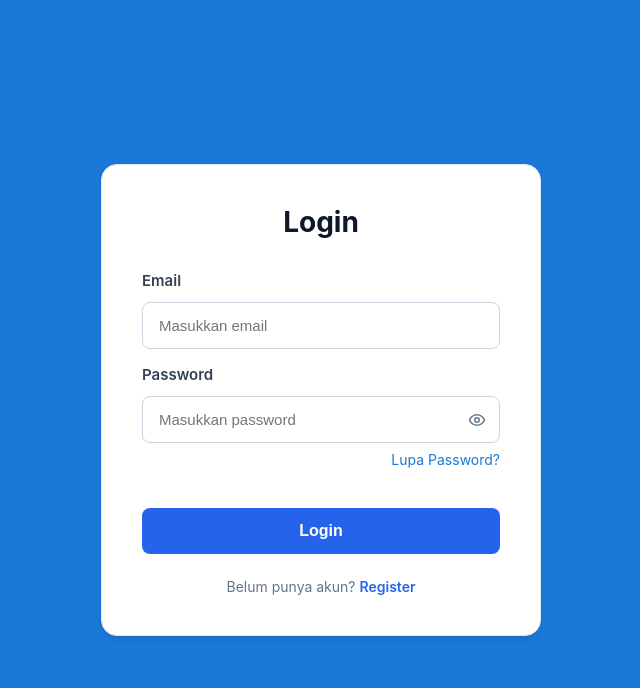
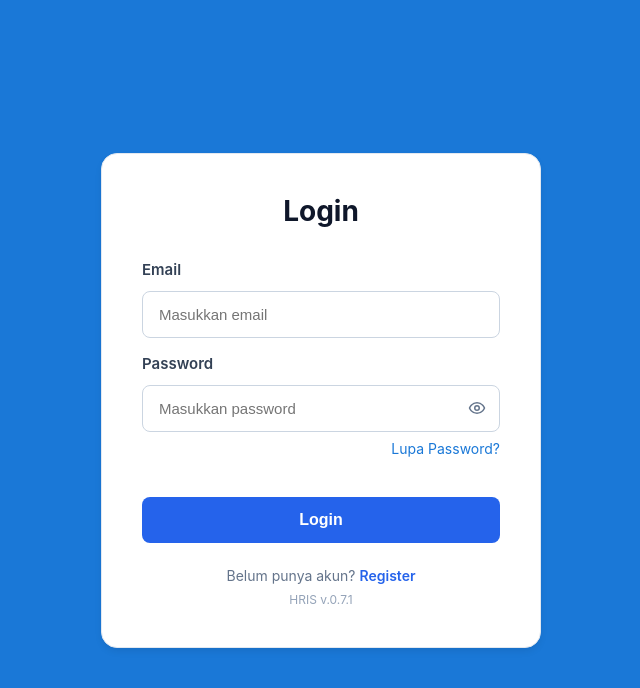
Before and after one commit to Tammam141/hris-frontend, a React (Vite) app: page /login in a window 1280 px wide. Shown: the top 688 px of the page, without its empty margins (319-959 px from the left). Built offline with nearby package versions, Linux system fonts and the light colour scheme; no server answers.

Commit message:
penambahan version dan perbaikan config

```diff
--- a/src/features/auth/LoginForm.tsx
+++ b/src/features/auth/LoginForm.tsx
@@ -179,6 +179,9 @@ export function LoginForm() {
             Belum punya akun?
             <Link to="/register" className="auth-link">Register</Link>
           </p>
+          <p className="auth-text" style={{ fontSize: '12px', color: '#94a3b8', marginTop: '8px', textAlign: 'center' }}>
+            HRIS v.0.7.1
+          </p>
         </div>
       </div>
     </div>
```
Also changed, not shown: 1 other file (tests, documents, lock files or other folders).
